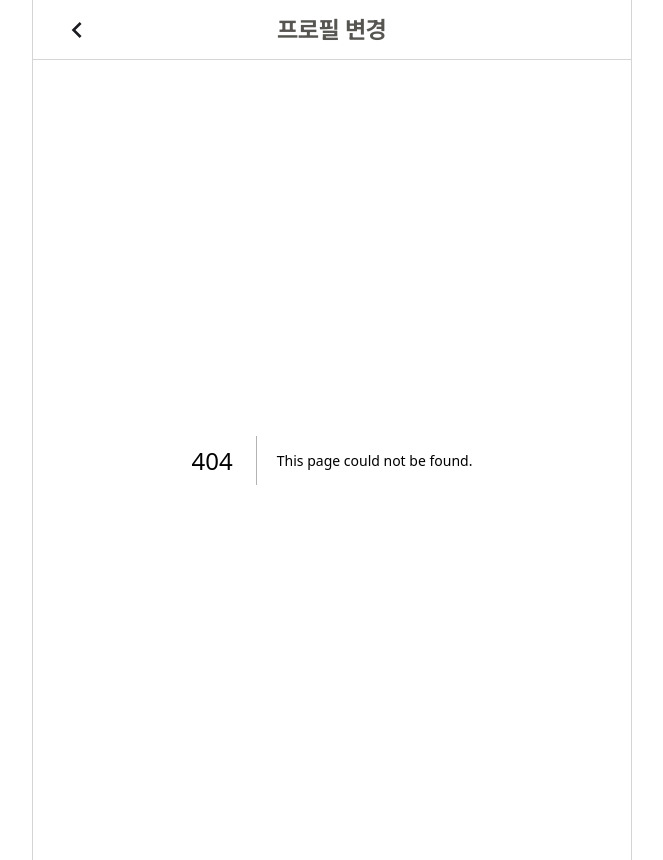
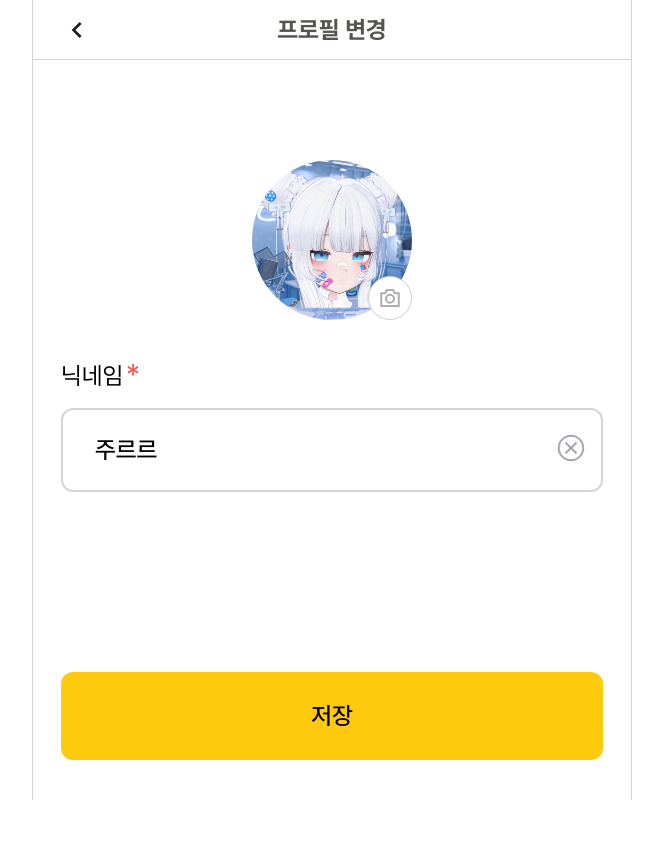
Before and after one commit to 809bakery/SCON-Frontend, a Next.js app: page /mypage/profile in a window 1280 px wide. Before the commit this address had no page. Shown: the whole page, without its empty margins (308-971 px from the left). After the commit the page ends 800 px from the top, so only its background shows below. Built offline with nearby package versions, Linux system fonts and the light colour scheme.

Commit message:
feat: 마이페이지 메인 링크 연결 및 프로필 변경 페이지 UI 작업

```diff
--- /dev/null
+++ b/src/app/(auth)/login/password_reset/page.tsx
@@ -0,0 +1,3 @@
+export default function PasswordReset() {
+  return <div>password reset</div>
+}
--- /dev/null
+++ b/src/app/(users)/mypage/info/page.tsx
@@ -0,0 +1,3 @@
+export default function info() {
+  return <div>info</div>
+}
--- /dev/null
+++ b/src/app/(users)/mypage/leave/page.tsx
@@ -0,0 +1,3 @@
+export default function Leave() {
+  return <div>leave</div>
+}
--- a/src/app/(users)/mypage/page.tsx
+++ b/src/app/(users)/mypage/page.tsx
@@ -1,3 +1,54 @@
+'use client'
+
+import Image from 'next/image'
+import { useRouter } from 'next/navigation'
+
+import MypageTap from '@/app/(users)/mypage/_components/MypageTap.tsx'
+import { DUMMY_OVEN_DETAIL_DATA } from '@/constants/dummy.ts'
+import EditSVG from '@/static/svg/edit-icon.svg'
+
+const name = '주르르'
+
 export default function Mypage() {
-  return <div>SCON 마이페이지</div>
+  const router = useRouter()
+  const user = DUMMY_OVEN_DETAIL_DATA.find((data) => data.ovenName === name)
+
+  return (
+    <div className="flex flex-col">
+      {/* 유저 프로필 */}
+      <div className="w-full flex flex-col pt-5 pb-[3rem] bg-_white">
+        <div className="flex flex-col items-center gap-5 bg-white">
+          <div className="w-[7.5rem] h-[7.5rem] rounded-full border border-border">
+            <Image
+              src={user?.image ?? '/dummy/dummy-default-profile.jpg'}
+              alt={user?.ovenName ?? 'profile'}
+              width={120}
+              height={120}
+              className="aspect-square object-cover rounded-full"
+            />
+          </div>
+          <div className="relative">
+            <span className="font-bold text-2xl leading-8">
+              {user?.ovenName}
+            </span>
+            <div
+              role="presentation"
+              className="w-8 h-8 absolute bottom-0 -right-10  cursor-pointer flex justify-center items-center"
+              onClick={() => router.push('/mypage/profile')}
+            >
+              <EditSVG className="w-4 h-4" />
+            </div>
+          </div>
+        </div>
+      </div>
+      <div className="w-full bg-white border-b divide-y divide-solid">
+        <MypageTap text="회원 정보" />
+        <MypageTap text="비밀번호 재설정" url="/login/password_reset" />
+        <MypageTap text="내 오븐 관리" />
+        <MypageTap text="알림 설정" url="/mypage/push_settings" />
+        <MypageTap text="이용 약관" />
+        <MypageTap text="회원 탈퇴" url="/mypage/leave" color="#F85252" />
+      </div>
+    </div>
+  )
 }
--- /dev/null
+++ b/src/app/(users)/mypage/profile/page.tsx
@@ -0,0 +1,242 @@
+/* eslint-disable jsx-a11y/label-has-associated-control */
+
+'use client'
+
+import Image from 'next/image'
+import { useRouter } from 'next/navigation'
+import { useRef, useState } from 'react'
+
+import { nicknameRegExp } from '@/constants/regex/index.ts'
+import DefaultProfile from '@/static/img/dummy/profile/default-profile.jpg'
+import Checked from '@/static/svg/checked-icon.svg'
+import XMarkSVG from '@/static/svg/close-circle-icon.svg'
+import Required from '@/static/svg/required-star.svg'
+import UploadSVG from '@/static/svg/upload-icon.svg'
+
+export default function Profile() {
+  const router = useRouter()
+  const [nickname, setNickname] = useState<string>('주르르')
+  const [nicknameErrorMessage, setNicknameErrorMessage] = useState<
+    string | null
+  >(null)
+  const [isNicknameValid, setIsNicknameValid] = useState<boolean>(false)
+  const [isNicknameCheckSuccess, setIsNicknameCheckSuccess] =
+    useState<boolean>(false)
+
+  const [imageUrl, setImageUrl] = useState<string | null>(null)
+  const [isModalOpen, setIsModalOpen] = useState(false)
+  const fileInputRef = useRef<HTMLInputElement | null>(null)
+
+  const handleFileUpload = (e: React.ChangeEvent<HTMLInputElement>) => {
+    e.preventDefault()
+
+    const {
+      target: { files },
+    } = e
+
+    if (files?.length === 0) {
+      return
+    }
+
+    const file = files?.[0]
+    const fileReader = new FileReader()
+    fileReader.readAsDataURL(file as Blob)
+    fileReader.onloadend = (finishedEvent) => {
+      const {
+        currentTarget: { result },
+        // eslint-disable-next-line @typescript-eslint/no-explicit-any
+      }: any = finishedEvent
+      setImageUrl(result)
+    }
+    closeModal()
+  }
+
+  const showModal = () => {
+    setIsModalOpen(true)
+  }
+
+  const closeModal = () => {
+    setIsModalOpen(false)
+  }
+
+  // 모달 백그라운드 클릭 시 모달 닫기
+  const handleModalBackgroundClick = (e: React.MouseEvent<HTMLDivElement>) => {
+    if (e.target === e.currentTarget) {
+      closeModal()
+    }
+  }
+
+  const handleProfileImageChangeClick = () => {
+    closeModal()
+    fileInputRef.current?.click() // 파일 입력 요소를 클릭합니다.
+  }
+
+  const onChange = (e: React.ChangeEvent<HTMLInputElement>) => {
+    const {
+      target: { value },
+    } = e
+    setNickname(value)
+    if (nicknameRegExp.test(value)) {
+      setNicknameErrorMessage(null)
+      setIsNicknameValid(true)
+      setIsNicknameCheckSuccess(true)
+    } else if (value.length === 0) {
+      setNicknameErrorMessage(null)
+      setIsNicknameValid(false)
+      setIsNicknameCheckSuccess(false)
+    } else {
+      setNicknameErrorMessage('2~8자의 한글, 영문, 숫자만 입력 가능합니다.')
+      setIsNicknameValid(false)
+      setIsNicknameCheckSuccess(false)
+    }
+  }
+
+  return (
+    <>
+      <div className="w-full px-7 pt-[100px]">
+        {imageUrl ? (
+          <div className="flex justify-center items-center mb-5">
+            <div
+              role="presentation"
+              className="relative cursor-pointer"
+              onClick={showModal}
+            >
+              <div className="relative w-40 h-40  rounded-full overflow-hidden">
+                <Image
+                  src={imageUrl}
+                  alt="profile"
+                  fill
+                  className="object-cover object-center"
+                />
+              </div>
+              <UploadSVG className="absolute bottom-0 right-0" />
+            </div>
+          </div>
+        ) : (
+          <div className="flex justify-center items-center mb-5">
+            <div
+              role="presentation"
+              className="relative w-40 h-40  rounded-full cursor-pointer"
+              onClick={showModal}
+            >
+              <Image
+                src={DefaultProfile}
+                alt="profile"
+                width={160}
+                height={160}
+                layout="fixed"
+                className="rounded-full"
+              />
+              <UploadSVG className="absolute bottom-0 right-0" />
+            </div>
+          </div>
+        )}
+        <input
+          ref={fileInputRef}
+          type="file"
+          id="file-input"
+          accept="image/*"
+          className="hidden"
+          onChange={handleFileUpload}
+        />
+        {/* 닉네임 입력 */}
+        <div className="flex flex-col gap-4 mt-10">
+          <label
+            htmlFor="nickname"
+            className="font-normal text-2xl flex space-x-1"
+          >
+            <span>닉네임</span>
+            <Required />
+          </label>
+          <div className="flex flex-col gap-3">
+            <div className="border-2 border-border  rounded-xl focus-within:border-primary flex justify-between px-4  py-6">
+              <input
+                id="nickname"
+                type="text"
+                name="nickname"
+                autoComplete="off"
+                placeholder="닉네임을 입력해주세요."
+                onChange={onChange}
+                value={nickname}
+                className="w-full px-4 text-2xl rounded-xl outline-none font-medium leading-8"
+              />
+              <div className="flex space-x-2">
+                {isNicknameValid && isNicknameCheckSuccess && (
+                  <div className="min-w-min">
+                    <Checked className="w-7 h-7" />
+                  </div>
+                )}
+                {nickname.length > 0 && (
+                  <XMarkSVG
+                    onClick={() => {
+                      setNickname('')
+                      setNicknameErrorMessage(null)
+                      setIsNicknameValid(false)
+                      setIsNicknameCheckSuccess(false)
+                    }}
+                    className="w-7 h-7 cursor-pointer"
+                  />
+                )}
+              </div>
+            </div>
+          </div>
+        </div>
+        {nicknameErrorMessage && (
+          <p className="whitespace-pre-wrap text-warning pl-4">
+            {nicknameErrorMessage}
+          </p>
+        )}
+        {isNicknameCheckSuccess && (
+          <p className="whitespace-pre-wrap text-success pl-4">
+            사용 가능한 닉네임입니다.
+          </p>
+        )}
+        <button
+          type="button"
+          className="w-full py-7 text-2xl font-medium bg-primary rounded-xl mt-[11.25rem]"
+          onClick={() => router.push('/mypage')}
+        >
+          저장
+        </button>
+      </div>
+      {isModalOpen && (
+        <div
+          role="presentation"
+          className="w-full h-full  flex-col   bg-[rgba(76,76,76,0.8)] fixed top-0 left-0 z-50 flex justify-end items-center pb-20 gap-6"
+          onClick={handleModalBackgroundClick}
+        >
+          <div
+            role="presentation"
+            className="w-[31.25rem] h-[10rem] divide-y divide-solid bg-white rounded-xl text-xl font-medium leading-7"
+          >
+            <label
+              role="presentation"
+              htmlFor="file-input"
+              onClick={handleProfileImageChangeClick}
+              className="w-full h-[5rem] flex items-center justify-center cursor-pointer"
+            >
+              <span>프로필 이미지 수정</span>
+            </label>
+            <button
+              type="button"
+              className="w-full h-[5rem]"
+              onClick={() => {
+                setImageUrl(null)
+                closeModal()
+              }}
+            >
+              기본 이미지로 변경
+            </button>
+          </div>
+          <button
+            type="button"
+            className="w-[31.25rem] h-[5rem] bg-white rounded-xl text-warning text-xl font-medium leading-7"
+            onClick={closeModal}
+          >
+            취소
+          </button>
+        </div>
+      )}
+    </>
+  )
+}
--- /dev/null
+++ b/src/app/(users)/mypage/push_settings/page.tsx
@@ -0,0 +1,3 @@
+export default function PushSettings() {
+  return <div>push settings</div>
+}
--- /dev/null
+++ b/src/app/oven/[name]/page.tsx
@@ -0,0 +1,3 @@
+export default function OvenPage() {
+  return <div>my oven</div>
+}
```
